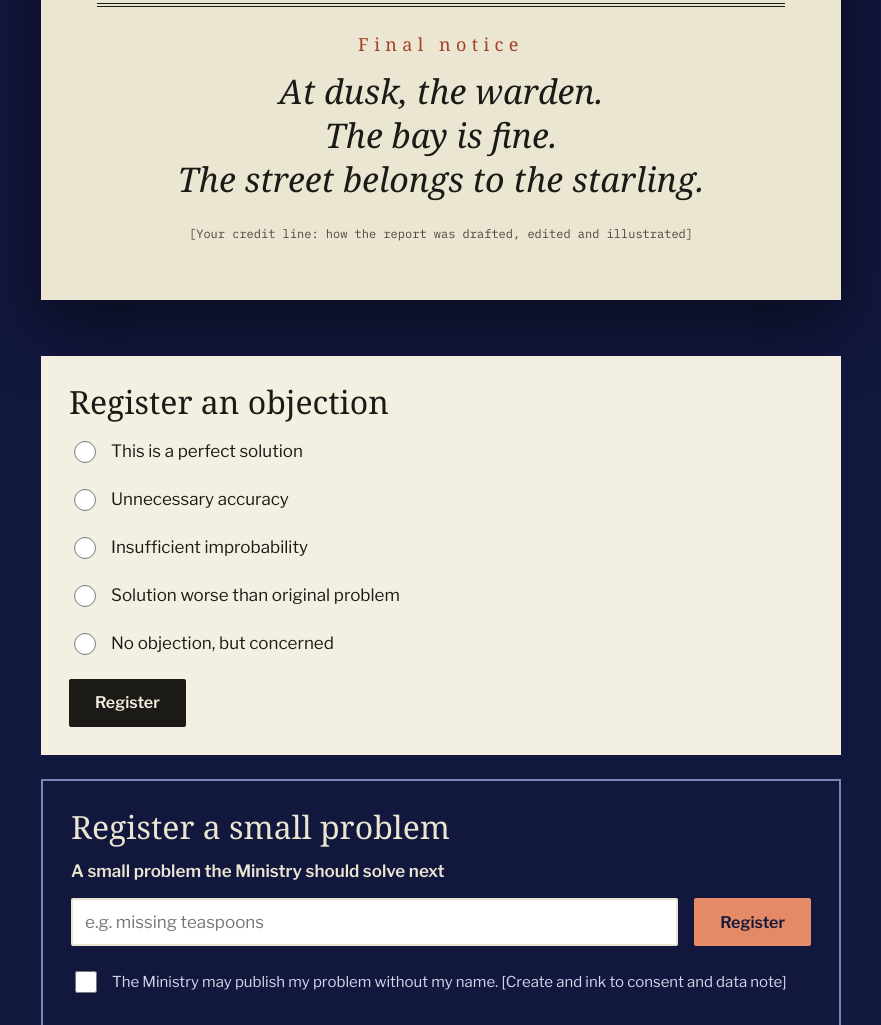
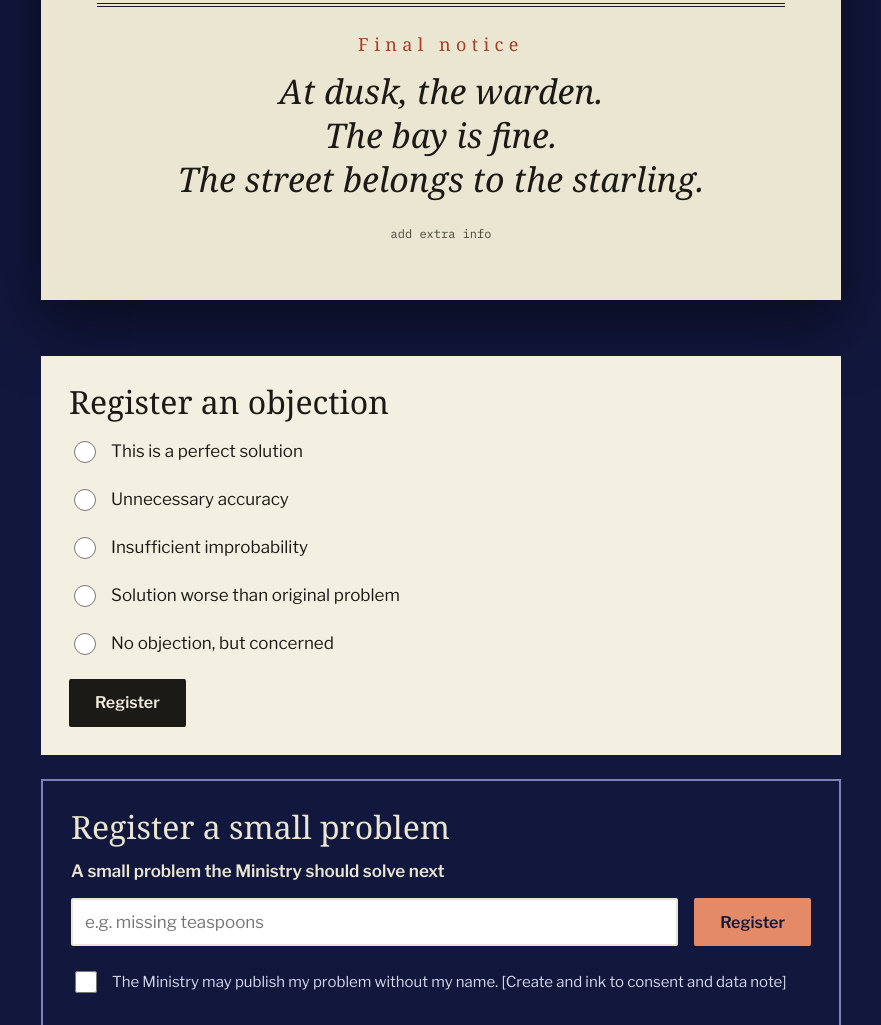
Before and after one commit to SJFC/ministry-improbable-solutions, a plain HTML site: page broadside.html in a window 1280 px wide. Shown: the part 2057-3082 px from the top of the page, without its empty margins (199-1080 px from the left). Drawn offline with nearby package versions, Linux system fonts and the light colour scheme; a web font is replaced by a local one.

Commit message:
Update credit line text in broadside.html

```diff
--- a/broadside.html
+++ b/broadside.html
@@ -57,7 +57,7 @@
       <p>At dusk, the warden.<br>The bay is fine.<br>The street belongs to the starling.</p>
     </div>
 
-    <p class="credit">[Your credit line: how the report was drafted, edited and illustrated]</p>
+    <p class="credit">add extra info</p>
   </article>
 
   <section id="register" class="column" aria-label="Registers">
```
